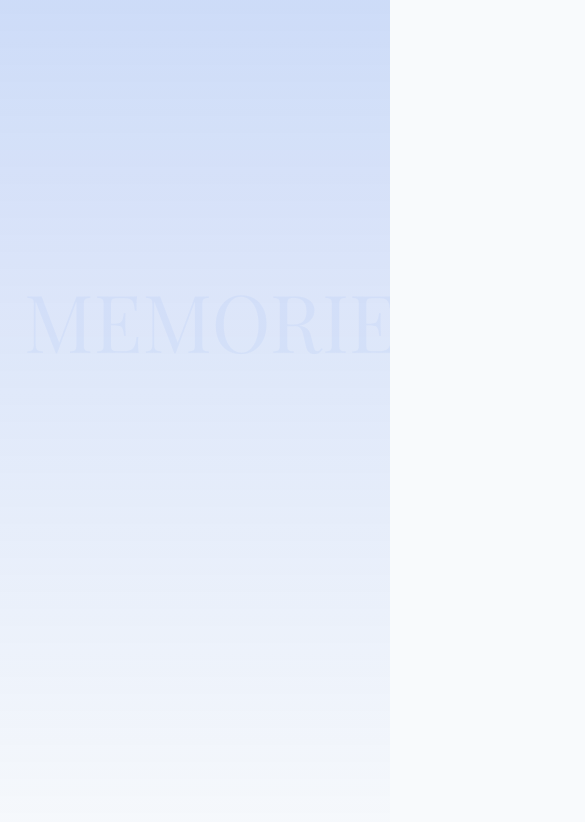
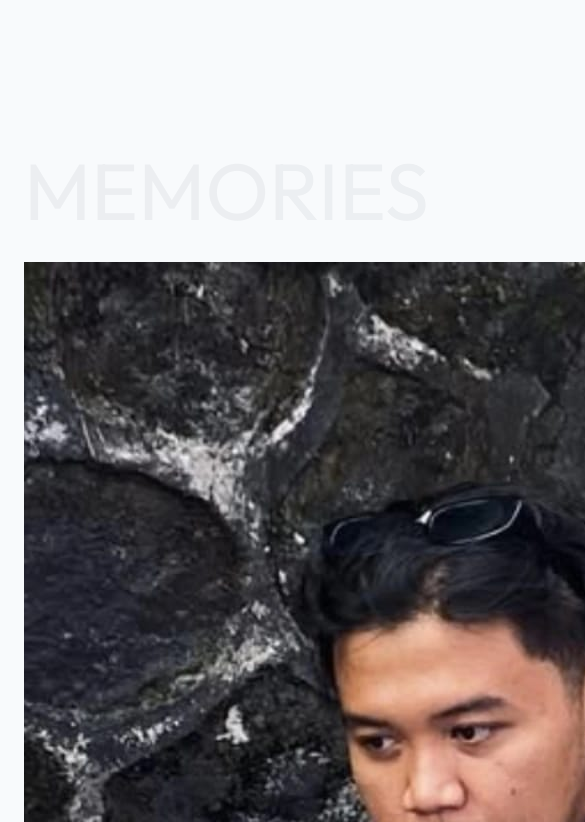
Before and after one commit to Rickyfzi/porto, a website built with Vite: page index.html in a window 390 px wide. Shown: the part 5711-6533 px from the top of the page, 585 px wide, since content can reach past the window. Built offline with nearby package versions, Linux system fonts and the light colour scheme; a web font is replaced by a local one.

Commit message:
Remove Gallery section and associated styles

```diff
--- a/src/main.js
+++ b/src/main.js
@@ -10,8 +10,8 @@ import { loadSlim } from "@tsparticles/slim";
 const scroll = new LocomotiveScroll({
     el: document.querySelector('[data-scroll-container]'),
     smooth: true,
-    multiplier: 0.9, // Slightly slower for better control
-    lerp: 0.07,     // Lower lerp for smoother, "floatier" movement
+    multiplier: 0.2, // Slightly slower for better control
+    lerp: 0.01,     // Lower lerp for smoother, "floatier" movement
 });
 
 // Initialize AOS with optimized settings
--- a/src/style.css
+++ b/src/style.css
@@ -836,86 +836,6 @@ h1, h2, h3 {
     }
 }
 
-/* Gallery Page Styles */
-.gallery {
-    padding: 12rem 0;
-    border-top: 1px solid var(--border-color);
-    border-bottom: 1px solid var(--border-color);
-    background: linear-gradient(to bottom, transparent, var(--accent-glow), transparent);
-    position: relative;
-    overflow: hidden;
-}
-
-.gallery-title {
-    font-size: clamp(3rem, 10vw, 6rem);
-    font-family: 'Playfair Display', serif;
-    color: var(--accent-color);
-    opacity: 0.1;
-    white-space: nowrap;
-    z-index: 0;
-    pointer-events: none;
-    margin-bottom: 2rem;
-}
-
-.gallery-grid {
-    display: grid;
-    grid-template-columns: repeat(auto-fill, minmax(300px, 1fr));
-    gap: 2rem;
-    padding: 2rem 0;
-}
-
-.gallery-item {
-    position: relative;
-    border-radius: 24px;
-    overflow: hidden;
-    aspect-ratio: 1/1;
-    background: var(--glass-bg);
-    border: 1px solid var(--glass-border);
-    transition: all 0.5s cubic-bezier(0.4, 0, 0.2, 1);
-    backdrop-filter: blur(10px);
-}
-
-.gallery-item:hover {
-    transform: translateY(-10px);
-    border-color: var(--accent-color);
-    box-shadow: var(--card-shadow);
-}
-
-.gallery-item img {
-    width: 100%;
-    height: 100%;
-    object-fit: cover;
-    transition: transform 0.8s cubic-bezier(0.2, 0, 0.2, 1);
-}
-
-.gallery-item:hover img {
-    transform: scale(1.1);
-}
-
-.gallery-info {
-    position: absolute;
-    bottom: 0;
-    left: 0;
-    width: 100%;
-    padding: 2rem;
-    background: linear-gradient(to top, rgba(0,0,0,0.8), transparent);
-    color: #fff;
-    opacity: 0;
-    transform: translateY(20px);
-    transition: all 0.4s ease;
-}
-
-.gallery-item:hover .gallery-info {
-    opacity: 1;
-    transform: translateY(0);
-}
-
-@media (max-width: 768px) {
-    .gallery-grid {
-        grid-template-columns: 1fr;
-    }
-}
-
 /* Custom Cursor Bubble */
 .cursor-particle {
     position: fixed;
```
Also changed, not shown: index.html (+6 -3 lines).
